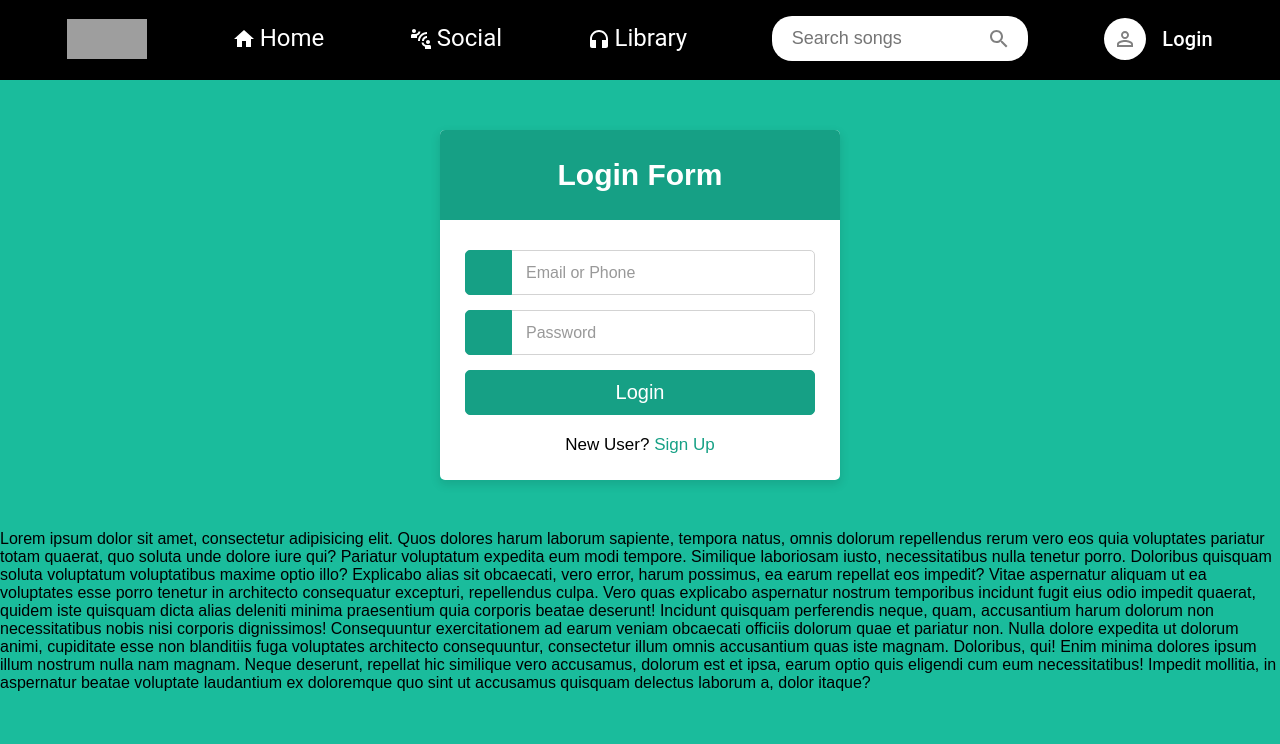
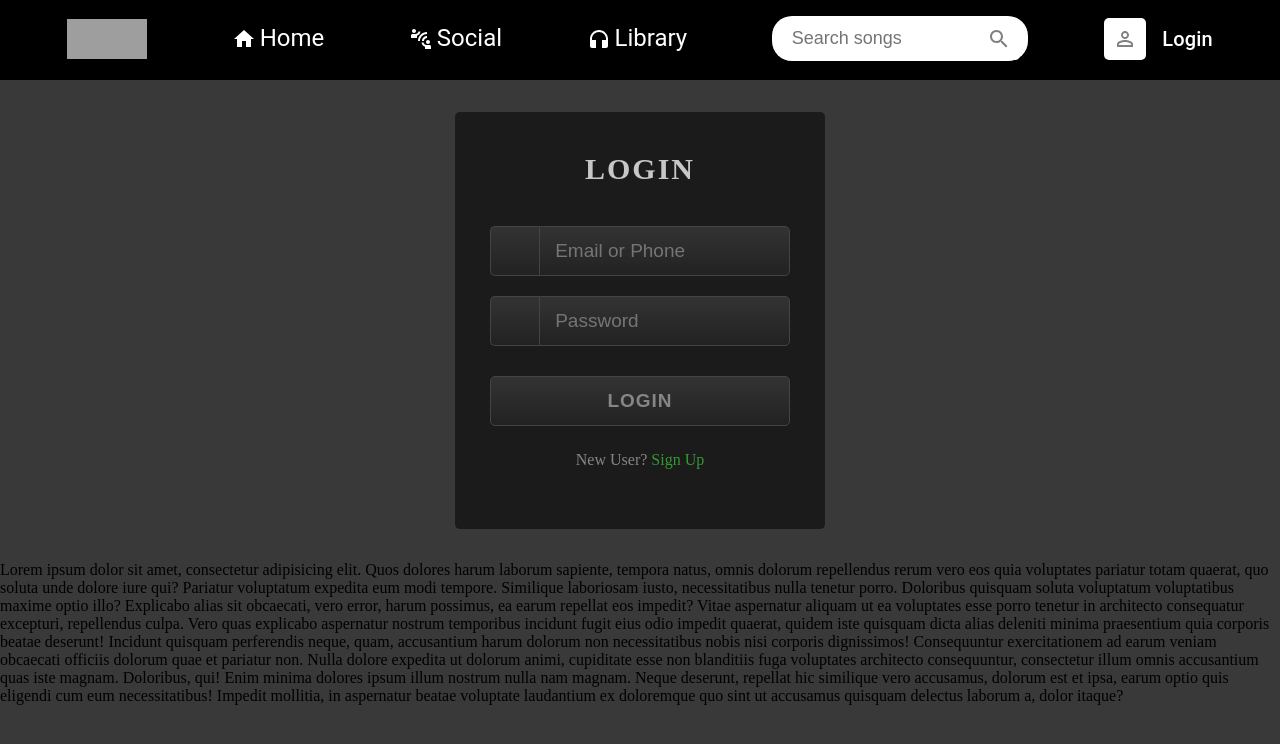
Before and after one commit to Mabaidul-Hoque/React-Project-Music-and-Social-Media---React-Project-Building-Session-React-P---tc50pqd6grk6, a Next.js app: page /signin in a window 1280 px wide. Shown: the top 744 px of the page. Built offline with nearby package versions, Linux system fonts and the light colour scheme; grey boxes are pictures that could not be loaded.

Commit message:
sign up page updated

```diff
--- a/Apis/user.js
+++ b/Apis/user.js
@@ -1,17 +1,25 @@
 import axios from "./axios-instance";
 
 export async function signup(userInfo) {
+  try {
     const response = await axios.post(
       `https://academics.newtonschool.co/api/v1/user/signup`,
       { ...userInfo, appType: "music" }
     );
     return response.data;
+  } catch (error) {
+    console.log("user infomation is incorrect!");
+  }
 }
 
 export async function signin(userInfo) {
+  try {
     const response = await axios.post(
       `https://academics.newtonschool.co/api/v1/user/login`,
       { ...userInfo, appType: "music" }
     );
     return response.data;
+  } catch (error) {
+    console.log("user infomation is incorrect!");
   }
+}
--- a/app/signin/page.jsx
+++ b/app/signin/page.jsx
@@ -6,6 +6,7 @@ import { TokenContext } from "../layout";
 import { signin } from "@/Apis/user";
 import Link from "next/link";
 import "../../components/styles/loginSignup.css";
+import { Stack } from "@mui/material";
 
 export default function SignIn() {
   const [email, setEmail] = useState("");
@@ -18,7 +19,7 @@ export default function SignIn() {
         email,
         password,
       });
-      if (data.status === "success") {
+      if (data && data?.status === "success") {
         alert("User Signed in successfully");
         localStorage.setItem("token", data.token);
         setToken(data.token);
@@ -34,14 +35,13 @@ export default function SignIn() {
     }
   }, [token]);
   return (
-    <div class="container">
-      <div class="wrapper">
-        <div class="title">
-          <span>Login Form</span>
-        </div>
-        <form action="#">
-          <div class="row">
-            <i class="fas fa-user"></i>
+    <>
+      <Stack flexDirection={"row"} justifyContent={"center"} mt={4} mb={4}>
+        <div class="login-form">
+          <div class="login-text">LOGIN</div>
+          <form>
+            <div class="field">
+              <div class="fas fa-envelope"></div>
               <input
                 onChange={(e) => {
                   setEmail(e.target.value);
@@ -49,11 +49,11 @@ export default function SignIn() {
                 type="email"
                 value={email}
                 placeholder="Email or Phone"
-              required
+                // required
               />
             </div>
-          <div class="row">
-            <i class="fas fa-lock"></i>
+            <div class="field">
+              <div class="fas fa-lock"></div>
               <input
                 onChange={(e) => {
                   setPassword(e.target.value);
@@ -61,18 +61,16 @@ export default function SignIn() {
                 type="password"
                 value={password}
                 placeholder="Password"
-              required
+                // required
               />
             </div>
-
-          <div class="row button">
-            <input onClick={onSubmit} type="submit" value="Login" />
-          </div>
-          <div class="signup-link">
+            <button onClick={onSubmit}>LOGIN</button>
+            <div class="link">
               New User? <Link href={"/signup"}>Sign Up</Link>
             </div>
           </form>
         </div>
-    </div>
+      </Stack>
+    </>
   );
 }
--- a/components/styles/loginSignup.css
+++ b/components/styles/loginSignup.css
@@ -1,107 +1,96 @@
 
-*{
-  margin: 0;
-  padding: 0;
+
+.login-form{
+  position: relative;
+  width: 370px;
+  height: auto;
+  background: #1b1b1b;
+  padding: 40px 35px 60px;
   box-sizing: border-box;
-  font-family: 'Poppins',sans-serif;
+  /* border: 1px solid black; */
+  border-radius: 5px;
+  box-shadow: inset 0 0 1px #272727;
 }
-body{
-  background: #1abc9c;
-  overflow: hidden;
+.login-text{
+  font-size: 30px;
+  color: #c7c7c7;
+  font-weight: 600;
+  letter-spacing: 2px;
+  text-align: center;
 }
-::selection{
-  background: rgba(26,188,156,0.3);
+form{
+  margin-top: 40px;
 }
-.container{
-  max-width: 440px;
-  padding: 0 20px;
-  margin: 50px auto;
+form .field{
+  margin-top: 20px;
+  display: flex;
 }
-.wrapper{
-  width: 100%;
-  background: #fff;
-  border-radius: 5px;
-  box-shadow: 0px 4px 10px 1px rgba(0,0,0,0.1);
+.field .fas{
+  height: 50px;
+  width: 60px;
+  color: #868686;
+  font-size: 20px;
+  line-height: 50px;
+  border: 1px solid #444;
+  border-right: none;
+  border-radius: 5px 0 0 5px;
+  background: linear-gradient(#333,#222);
 }
-.wrapper .title{
-  height: 90px;
-  background: #16a085;
-  border-radius: 5px 5px 0 0;
-  color: #fff;
-  font-size: 30px;
-  font-weight: 600;
-  display: flex;
-  align-items: center;
-  justify-content: center;
-}
-.wrapper form{
-  padding: 30px 25px 25px 25px;
-}
-.wrapper form .row{
-  height: 45px;
-  margin-bottom: 15px;
-  position: relative;
-}
-.wrapper form .row input{
-  height: 100%;
+.field input,form button{
+  height: 50px;
   width: 100%;
   outline: none;
-  padding-left: 60px;
-  border-radius: 5px;
-  border: 1px solid lightgrey;
-  font-size: 16px;
-  transition: all 0.3s ease;
+  font-size: 19px;
+  color: #868686;
+  padding: 0 15px;
+  border-radius: 0 5px 5px 0;
+  border: 1px solid #444;
+  caret-color: #339933;
+  background: linear-gradient(#333,#222);
 }
-form .row input:focus{
-  border-color: #16a085;
-  box-shadow: inset 0px 0px 2px 2px rgba(26,188,156,0.25);
+input:focus{
+  color: #339933;
+  box-shadow: 0 0 5px rgba(0,255,0,.2),
+              inset 0 0 5px rgba(0,255,0,.1);
+  background: linear-gradient(#333933,#222922);
+  animation: glow .8s ease-out infinite alternate;
 }
-form .row input::placeholder{
-  color: #999;
+@keyframes glow {
+   0%{
+    border-color: #339933;
+    box-shadow: 0 0 5px rgba(0,255,0,.2),
+                inset 0 0 5px rgba(0,0,0,.1);
+  }
+   100%{
+    border-color: #6f6;
+    box-shadow: 0 0 20px rgba(0,255,0,.6),
+                inset 0 0 10px rgba(0,255,0,.4);
+  }
 }
-.wrapper form .row i{
-  position: absolute;
-  width: 47px;
-  height: 100%;
-  color: #fff;
-  font-size: 18px;
-  background: #16a085;
-  border: 1px solid #16a085;
-  border-radius: 5px 0 0 5px;
-  display: flex;
-  align-items: center;
-  justify-content: center;
+button{
+  margin-top: 30px;
+  border-radius: 5px!important;
+  font-weight: 600;
+  letter-spacing: 1px;
+  cursor: pointer;
 }
-
-.wrapper form .pass a{
-  color: #16a085;
-  font-size: 17px;
+button:hover{
+  color: #339933;
+  border: 1px solid #339933;
+  box-shadow: 0 0 5px rgba(0,255,0,.3),
+              0 0 10px rgba(0,255,0,.2),
+              0 0 15px rgba(0,255,0,.1),
+              0 2px 0 black;
+}
+.link{
+  margin-top: 25px;
+  color: #868686;
+  text-align: center;
+}
+.link a{
+  color: #339933;
   text-decoration: none;
 }
-.wrapper form .pass a:hover{
+.link a:hover{
   text-decoration: underline;
 }
-.wrapper form .button input{
-  color: #fff;
-  font-size: 20px;
-  font-weight: 500;
-  padding-left: 0px;
-  background: #16a085;
-  border: 1px solid #16a085;
-  cursor: pointer;
-}
-form .button input:hover{
-  background: #12876f;
-}
-.wrapper form .signup-link{
-  text-align: center;
-  margin-top: 20px;
-  font-size: 17px;
-}
-.wrapper form .signup-link a{
-  color: #16a085;
-  text-decoration: none;
-}
-form .signup-link a:hover{
-  text-decoration: underline;
-}
```
Also changed, not shown: app/signup/page.js (+24 -34 lines). Lines whose indentation alone changed are shown as unchanged.
